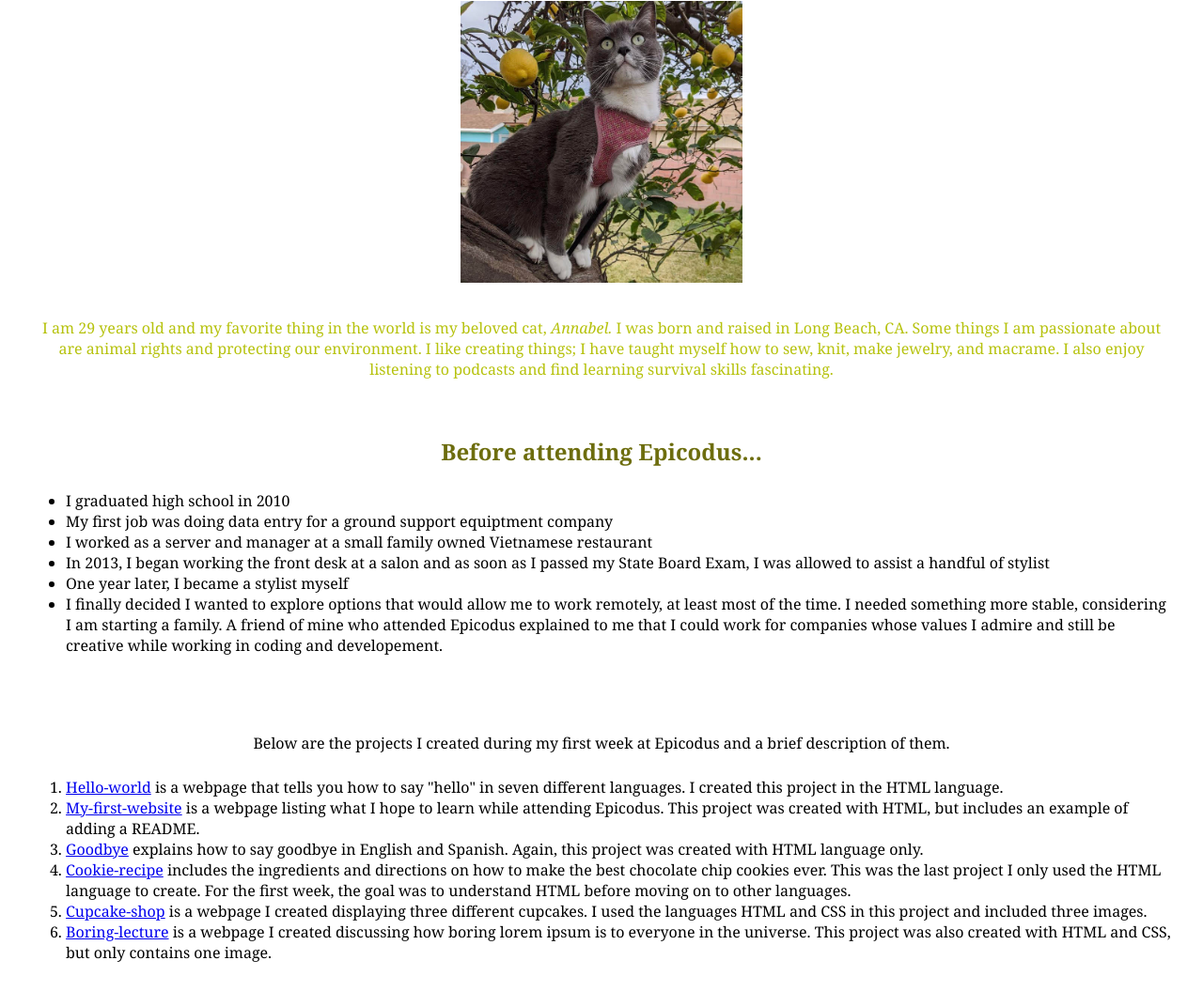
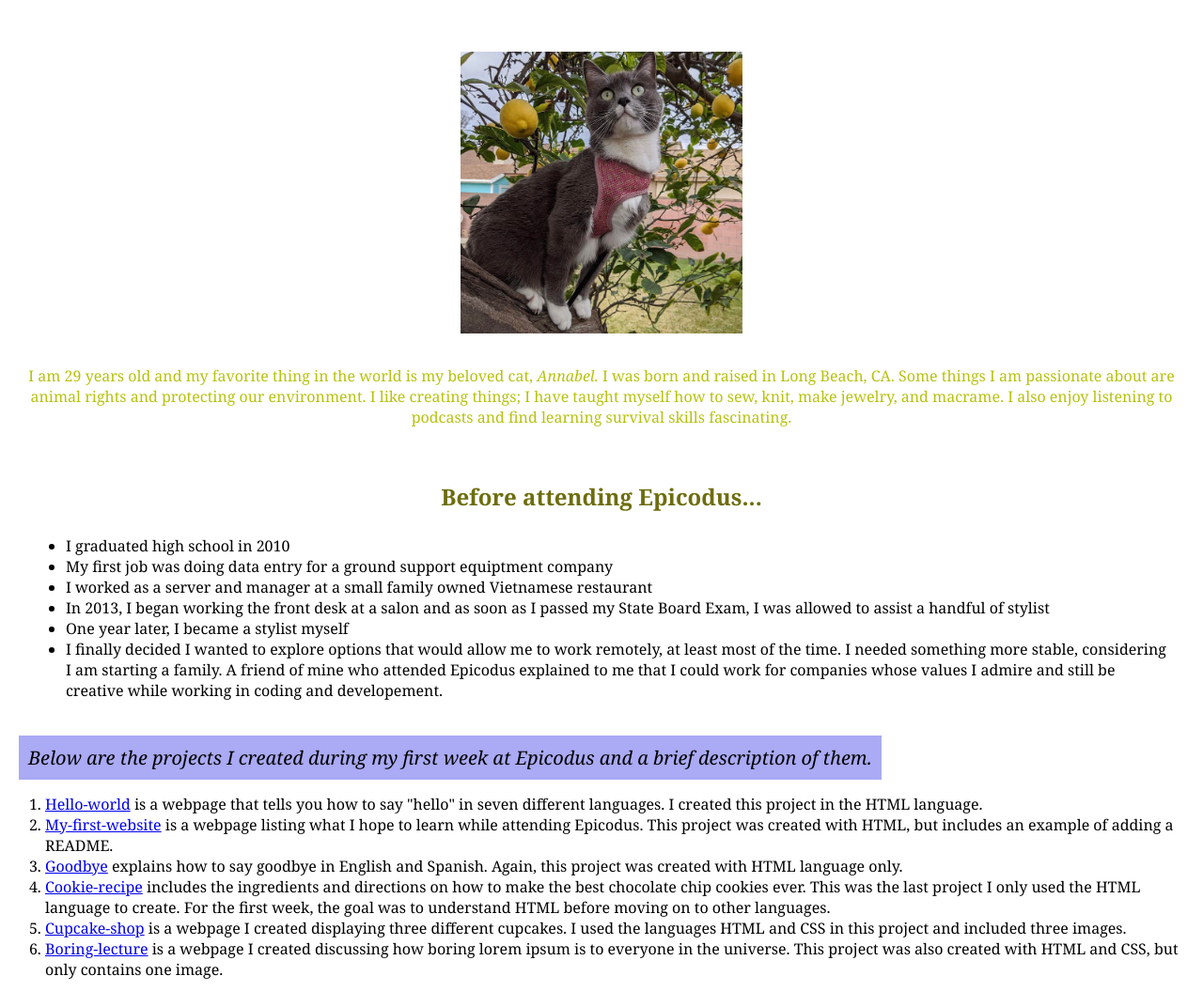
Before and after one commit to racheldurbin/racheldurbin-week1, a plain HTML site: page index.html in a window 1280 px wide. Shown: the part 499-1571 px from the top of the page at 94% size. Drawn offline with Linux system fonts and the light colour scheme.

Commit message:
altered cascading and box models

```diff
--- a/index.html
+++ b/index.html
@@ -28,7 +28,7 @@
     </div>
 
     <div class="projects">
-      <p>Below are the projects I created during my first week at Epicodus and a brief description of them.</p>
+      <p1>Below are the projects I created during my first week at Epicodus and a brief description of them.</p1>
       <p>
       <ol>
         <li><a href="https://github.com/racheldurbin/hello-world.git">Hello-world</a> is a webpage that tells you how to say "hello" in seven different languages. I created this project in the HTML language.</li>
--- a/style.css
+++ b/style.css
@@ -3,8 +3,10 @@ h1 {
   text-align: center;
   font-family: cursive;
 }
-.important {
+.important p {
   color: rgb(182, 194, 13);
+  padding: 10px;
+  margin: 12px;
 }
 
 h2 {
@@ -40,8 +42,17 @@ ul {
   font-family: Georgia;
 }
 
-.projects {
+p1 {
+  text-align: center;
+  font-family: Georgia;
+  font-style: italic;
+  font-size: 20px;
+  background-position: center;
+}
+
+.projects p1 {
   border: 5px black;
+  background-color: rgb(170, 170, 245);
   padding: 10px;
   margin: 12px;
 }
```
